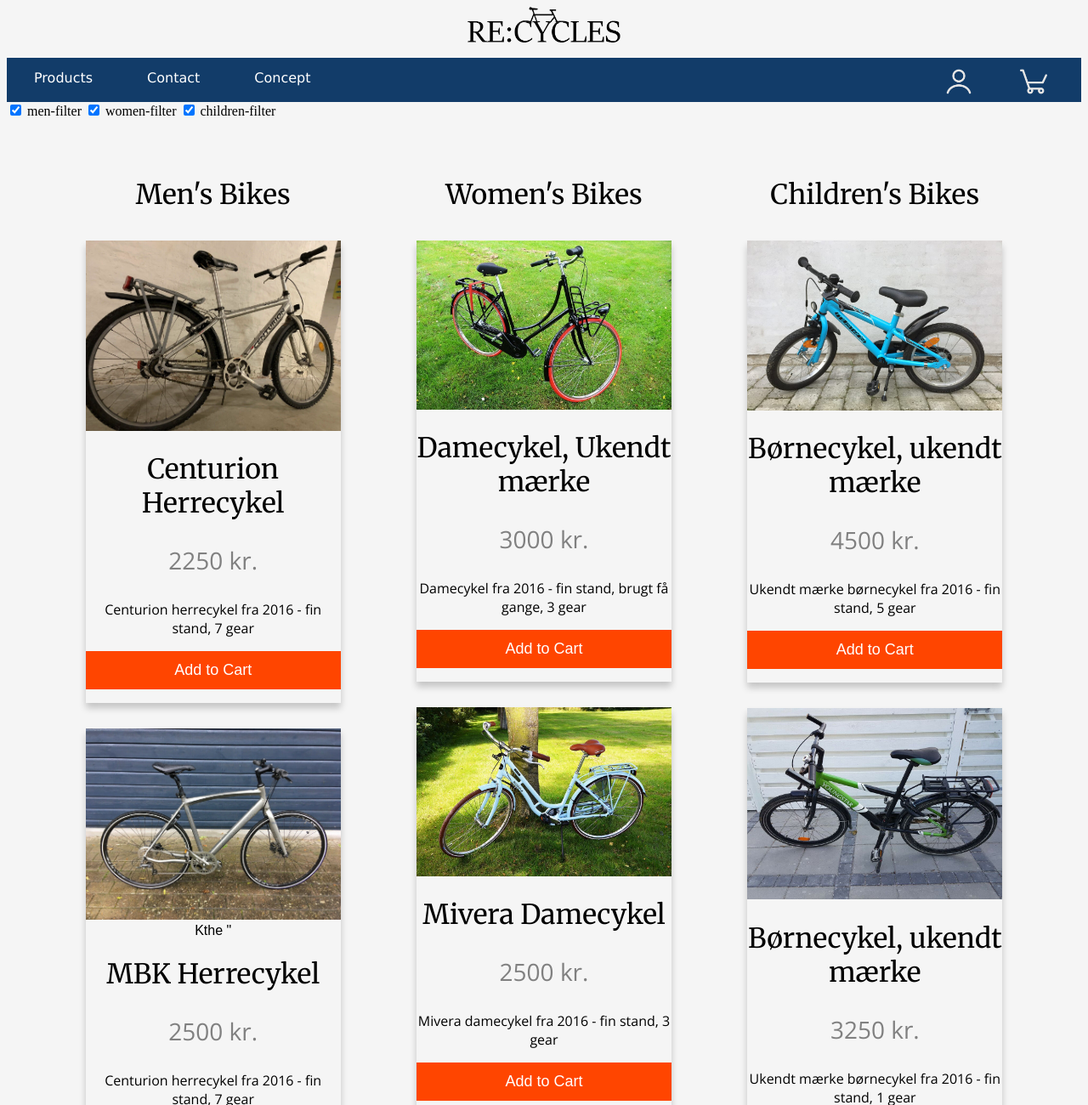
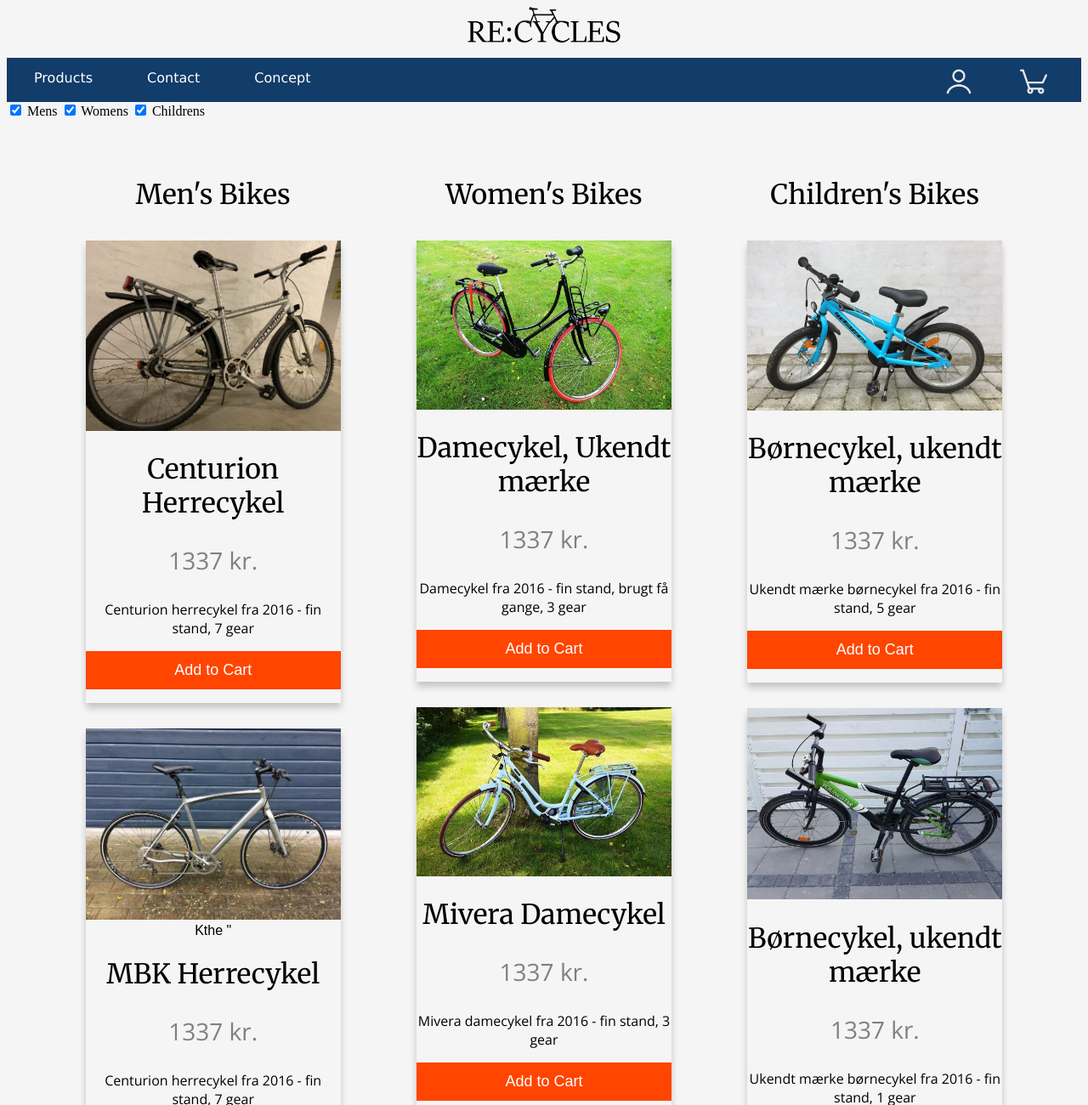
Before and after one commit to Gruppe-12-HA-it/RE-Cycle, a plain HTML site: page HTMLFiles/Products.html in a window 1280 px wide. Shown: the top 1300 px of the page at 85% size. Drawn offline with nearby package versions, Linux system fonts and the light colour scheme.

Commit message:
Filter debugging pt. 1

```diff
--- a/HTMLFiles/Products.html
+++ b/HTMLFiles/Products.html
@@ -6,6 +6,7 @@
     <meta charset="UTF-8">
     <title>RE:CYCLE - Products</title>
 </head>
+<body>
 <header>
     <a href="index.html">
         <!--suppress CheckImageSize -->
@@ -20,26 +21,26 @@
     <!--Associated Label gøgl her skal også undersøges-->
     <label>
         <input type="checkbox" checked id="mensFilter" />
-        men-filter
+        Mens
     </label>
 
     <label>
         <input type="checkbox" checked id="womensFilter" />
-        women-filter
+        Womens
     </label>
 
     <label>
         <input type="checkbox" checked id="childrensFilter" />
-        children-filter
+        Childrens
     </label>
 </div>
 <div class="productsSub">
-    <div class="mens">
+    <div class="mens" id="mens">
         <h1 class="GenderTitle">Men's Bikes</h1>
         <div class="Menscard">
             <img src="../ProductImages/CenturionHerreCykel/CenturionHerreCykel.png" alt="Centurion Herrecykel" style="width:100%">
             <h1>Centurion Herrecykel</h1>
-            <p class="price">2250 kr.</p>
+            <p class="price">1337 kr.</p>
             <p>Centurion herrecykel fra 2016 - fin stand, 7 gear</p>
             <p><button class="addToCart">Add to Cart</button></p>
         </div>
@@ -47,7 +48,7 @@
         <div class="Menscard">
             <img src="../ProductImages/MBKHerreCykel/MBKHerreCykel.png" alt="MBK Herrecykel" style="width:100%">Kthe "
             <h1>MBK Herrecykel</h1>
-            <p class="price">2500 kr.</p>
+            <p class="price">1337 kr.</p>
             <p>Centurion herrecykel fra 2016 - fin stand, 7 gear</p>
             <p><button class="addToCart">Add to Cart</button></p>
         </div>
@@ -55,18 +56,18 @@
         <div class="Menscard">
             <img src="../ProductImages/MustangHerreCykel/MustangHerreCykel.png" alt="Mustang Herrecykel" style="width:100%">
             <h1>Mustang Herrecykel</h1>
-            <p class="price">1750 kr.</p>
+            <p class="price">1337 kr.</p>
             <p>Centurion herrecykel fra 2016 - fin stand, 7 gear</p>
             <p><button class="addToCart">Add to Cart</button></p>
         </div>
         <br/>
     </div>
-    <div class="womens">
+    <div class="womens" id="womens">
         <h1 class="GenderTitle">Women's Bikes</h1>
         <div class="Womenscard">
             <img src="../ProductImages/DameCykel/damecykelnostalgie2_1024x1024.jpg" alt="Damecykel" style="width:100%">
             <h1>Damecykel, Ukendt mærke</h1>
-            <p class="price">3000 kr.</p>
+            <p class="price">1337 kr.</p>
             <p>Damecykel fra 2016 - fin stand, brugt få gange, 3 gear</p>
             <p><button class="addToCart">Add to Cart</button></p>
         </div>
@@ -74,7 +75,7 @@
         <div class="Womenscard">
             <img src="../ProductImages/DameCykel/miveradamecykel1_1024x1024.jpg" alt="Mivera Damecykel" style="width:100%">
             <h1>Mivera Damecykel</h1>
-            <p class="price">2500 kr.</p>
+            <p class="price">1337 kr.</p>
             <p>Mivera damecykel fra 2016 - fin stand, 3 gear</p>
             <p><button class="addToCart">Add to Cart</button></p>
         </div>
@@ -82,17 +83,17 @@
         <div class="Womenscard">
             <img src="../ProductImages/DameCykel/Damecykel%20japansk.jpg" alt="Mivera Damecykel" style="width:100%">
             <h1>Mivera Damecykel</h1>
-            <p class="price">4000 kr.</p>
+            <p class="price">1337 kr.</p>
             <p>Japansk damecykel fra 2017 - fin stand, 3 gear</p>
             <p><button class="addToCart">Add to Cart</button></p>
         </div>
     </div>
-    <div class="childrens">
+    <div class="childrens" id="childrens">
         <h1 class="GenderTitle">Children's Bikes</h1>
         <div class="Childrenscard">
             <img src="../ProductImages/Børnecykel/bornecykel-16tommer-1050x700.jpg" alt="Børnecykel" style="width:100%">
             <h1>Børnecykel, ukendt mærke</h1>
-            <p class="price">4500 kr.</p>
+            <p class="price">1337 kr.</p>
             <p>Ukendt mærke børnecykel fra 2016 - fin stand, 5 gear</p>
             <p><button class="addToCart">Add to Cart</button></p>
         </div>
@@ -100,13 +101,12 @@
         <div class="Childrenscard">
             <img src="../ProductImages/Børnecykel/børnecykel2.jpg" alt="Børnecykel" style="width:100%">
             <h1>Børnecykel, ukendt mærke</h1>
-            <p class="price">3250 kr.</p>
+            <p class="price">1337 kr.</p>
             <p>Ukendt mærke børnecykel fra 2016 - fin stand, 1 gear</p>
             <p><button class="addToCart">Add to Cart</button></p>
         </div>
     </div>
 </div>
-
 <!--Alle script directory errors bliver fikset senere af Mig (Sebastian)-->
 <script src="..\JavascriptFiles\CheckLogin.js"></script>
 </body>
```
